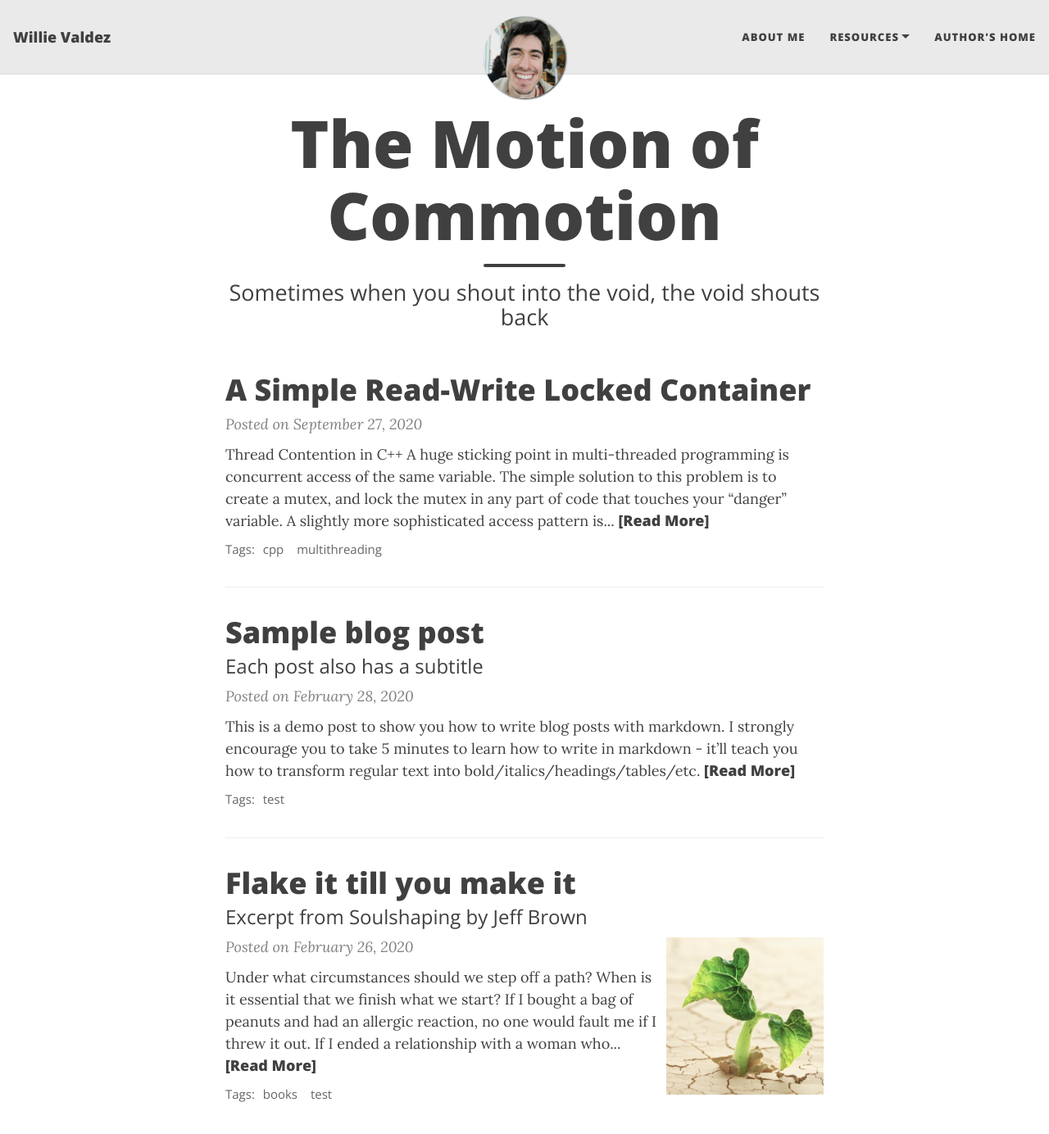
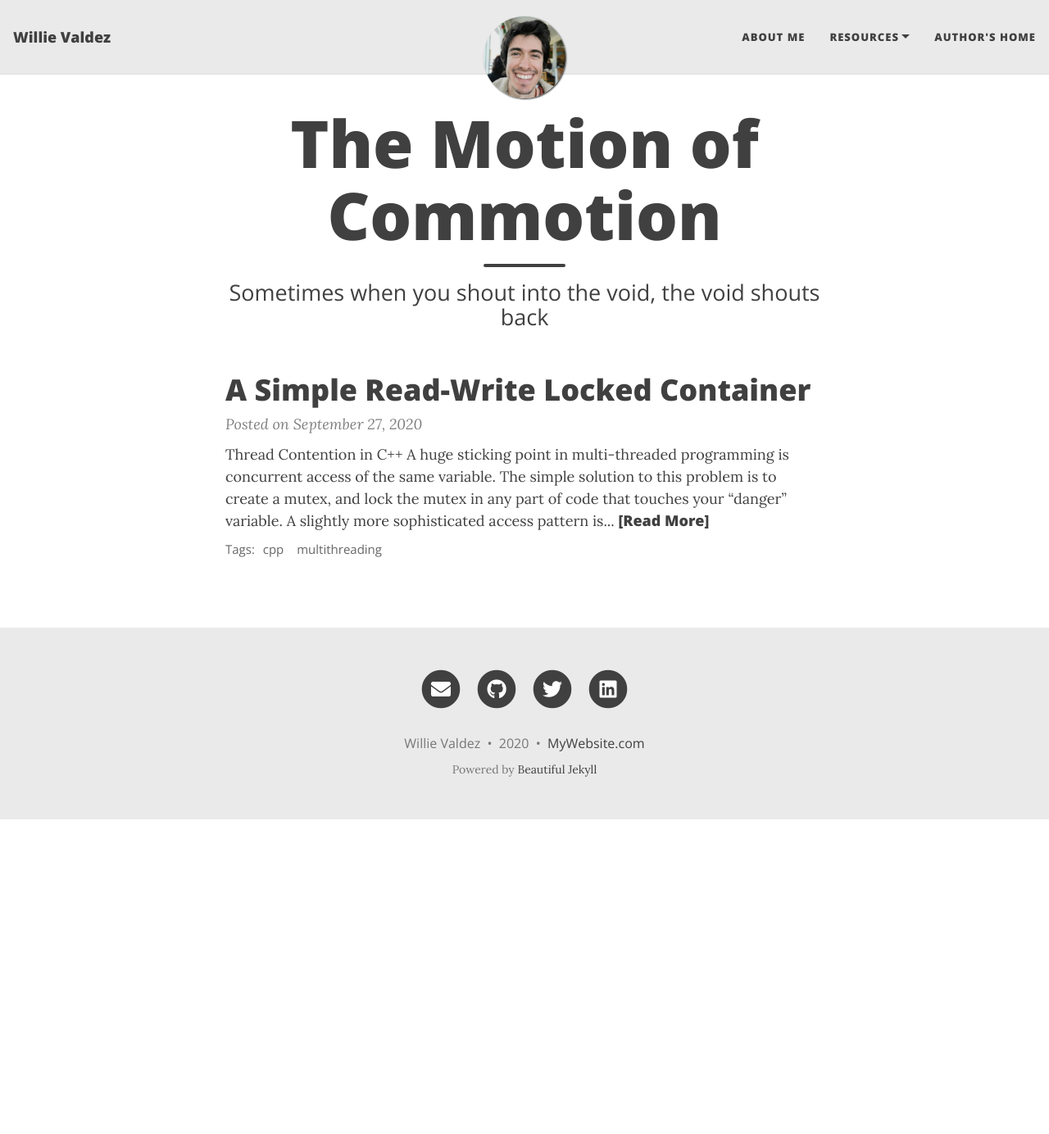
Before and after one commit to g2valdez/willievaldez.github.io, a Jekyll site: the page built from index.html, in a window 1280 px wide and 1400 px high. Shown: the top 1384 px of the window at 82% size. Built offline with Jekyll 4.4.1, drawn with Linux system fonts in a browser that asks for light colours; nearby versions of some CDN libraries; the list of posts is cut into pages by our own code.

Commit message:
removed sample posts, edited subtitle in about me, added linkedin

````diff
--- a/_config.yml
+++ b/_config.yml
@@ -40,11 +40,11 @@
 # Uncomment the links you want to show and add your information to each one.
 social-network-links:
   email: "williev814@gmail.com"
-  facebook: deanattali
+#  facebook: deanattali
   github: willievaldez
   twitter: daattali
+  linkedin: daattali
 #  reddit: yourname
-#  linkedin: daattali
 #  xing: yourname
 #  stackoverflow: "3943160/daattali"
 #  snapchat: deanat78
--- a/_posts/2020-02-26-flake-it-till-you-make-it.md
+++ /dev/null
@@ -1,17 +0,0 @@
----
-layout: post
-title: Flake it till you make it
-subtitle: Excerpt from Soulshaping by Jeff Brown
-cover-img: /assets/img/path.jpg
-thumbnail-img: /assets/img/thumb.png
-share-img: /assets/img/path.jpg
-tags: [books, test]
----
-
-Under what circumstances should we step off a path? When is it essential that we finish what we start? If I bought a bag of peanuts and had an allergic reaction, no one would fault me if I threw it out. If I ended a relationship with a woman who hit me, no one would say that I had a commitment problem. But if I walk away from a seemingly secure route because my soul has other ideas, I am a flake?
-
-The truth is that no one else can definitively know the path we are here to walk. It’s tempting to listen—many of us long for the omnipotent other—but unless they are genuine psychic intuitives, they can’t know. All others can know is their own truth, and if they’ve actually done the work to excavate it, they will have the good sense to know that they cannot genuinely know anyone else’s. Only soul knows the path it is here to walk. Since you are the only one living in your temple, only you can know its scriptures and interpretive structure.
-
-At the heart of the struggle are two very different ideas of success—survival-driven and soul-driven. For survivalists, success is security, pragmatism, power over others. Success is the absence of material suffering, the nourishing of the soul be damned. It is an odd and ironic thing that most of the material power in our world often resides in the hands of younger souls. Still working in the egoic and material realms, they love the sensations of power and focus most of their energy on accumulation. Older souls tend not to be as materially driven. They have already played the worldly game in previous lives and they search for more subtle shades of meaning in this one—authentication rather than accumulation. They are often ignored by the culture at large, although they really are the truest warriors.
-
-A soulful notion of success rests on the actualization of our innate image. Success is simply the completion of a soul step, however unsightly it may be. We have finished what we started when the lesson is learned. What a fear-based culture calls a wonderful opportunity may be fruitless and misguided for the soul. Staying in a passionless relationship may satisfy our need for comfort, but it may stifle the soul. Becoming a famous lawyer is only worthwhile if the soul demands it. It is an essential failure if you are called to be a monastic this time around. If you need to explore and abandon ten careers in order to stretch your soul toward its innate image, then so be it. Flake it till you make it.
--- a/_posts/2020-02-28-test-markdown.md
+++ /dev/null
@@ -1,78 +0,0 @@
----
-layout: post
-title: Sample blog post
-subtitle: Each post also has a subtitle
-gh-repo: daattali/beautiful-jekyll
-gh-badge: [star, fork, follow]
-tags: [test]
-comments: true
----
-
-This is a demo post to show you how to write blog posts with markdown.  I strongly encourage you to [take 5 minutes to learn how to write in markdown](https://markdowntutorial.com/) - it'll teach you how to transform regular text into bold/italics/headings/tables/etc.
-
-**Here is some bold text**
-
-## Here is a secondary heading
-
-Here's a useless table:
-
-| Number | Next number | Previous number |
-| :------ |:--- | :--- |
-| Five | Six | Four |
-| Ten | Eleven | Nine |
-| Seven | Eight | Six |
-| Two | Three | One |
-
-
-How about a yummy crepe?
-
-![Crepe](https://s3-media3.fl.yelpcdn.com/bphoto/cQ1Yoa75m2yUFFbY2xwuqw/348s.jpg)
-
-It can also be centered!
-
-![Crepe](https://s3-media3.fl.yelpcdn.com/bphoto/cQ1Yoa75m2yUFFbY2xwuqw/348s.jpg){: .mx-auto.d-block :}
-
-Here's a code chunk:
-
-~~~
-var foo = function(x) {
-  return(x + 5);
-}
-foo(3)
-~~~
-
-And here is the same code with syntax highlighting:
-
-```javascript
-var foo = function(x) {
-  return(x + 5);
-}
-foo(3)
-```
-
-And here is the same code yet again but with line numbers:
-
-{% highlight javascript linenos %}
-var foo = function(x) {
-  return(x + 5);
-}
-foo(3)
-{% endhighlight %}
-
-## Boxes
-You can add notification, warning and error boxes like this:
-
-### Notification
-
-{: .box-note}
-**Note:** This is a notification box.
-
-### Warning
-
-{: .box-warning}
-**Warning:** This is a warning box.
-
-### Error
-
-{: .box-error}
-**Error:** This is an error box.
--- a/aboutme.md
+++ b/aboutme.md
@@ -1,7 +1,7 @@
 ---
 layout: page
 title: About me
-subtitle: Why you'd want to go on a date with me
+subtitle: Or how I learned to like myself in apocalyptic circumstances
 ---
 
 My name is Inigo Montoya. I have the following qualities:
````
